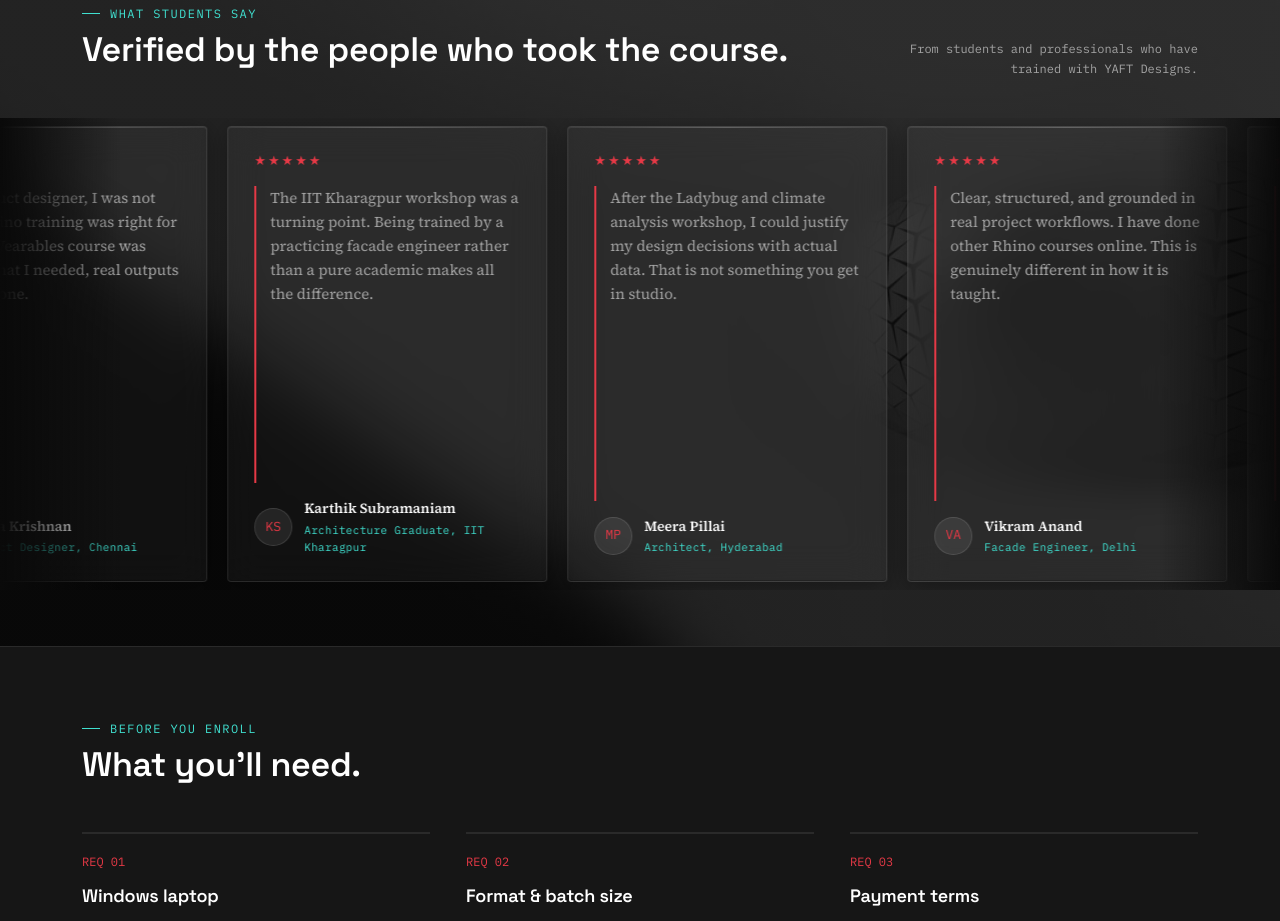
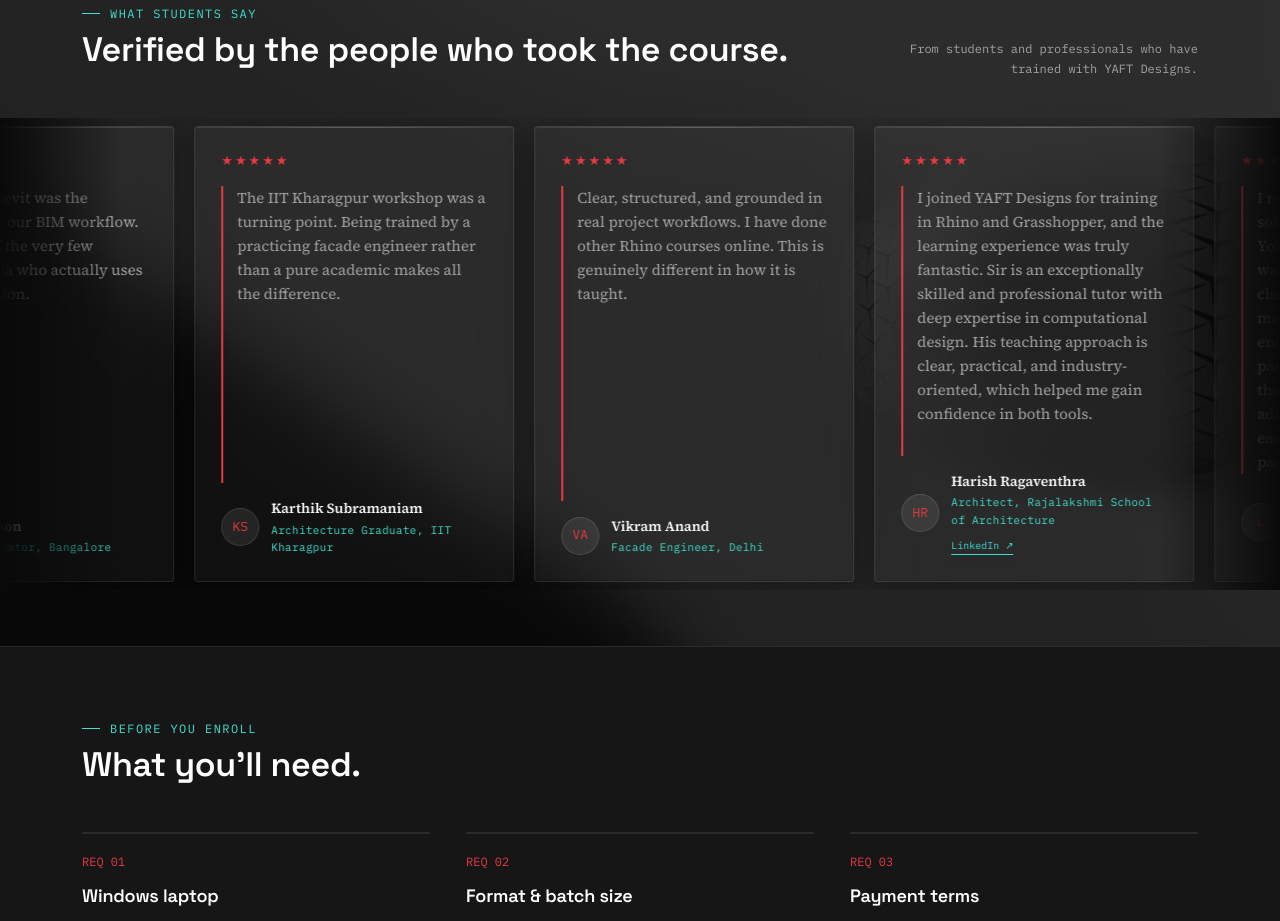
Before and after one commit to YAFTDesigns/yaftwebsite, a Next.js app: page /courses in a window 1280 px wide. Shown: the part 1600-2521 px from the top of the page. Built offline with nearby package versions, Linux system fonts and the light colour scheme; no server answers; the database is empty.

Commit message:
Remove 4 placeholder testimonials, keep 6 real + 4 placeholders

```diff
--- a/components/TestimonialsMarquee.tsx
+++ b/components/TestimonialsMarquee.tsx
@@ -53,23 +53,9 @@
     instagram: '',
   },
   {
-    quote: 'I went from zero parametric knowledge to scripting my own panel rationalization workflow in 3 weeks. The course is incredibly practical.',
-    name: 'Priya Nair',
-    title: 'M.Arch Student, VIT Vellore',
-    linkedin: '',
-    instagram: '',
-  },
-  {
     quote: 'Rhino.Inside.Revit was the missing link in our BIM workflow. Yokes is one of the very few trainers in India who actually uses this in production.',
     name: 'Rahul Menon',
     title: 'BIM Coordinator, Bangalore',
-    linkedin: '',
-    instagram: '',
-  },
-  {
-    quote: 'As a product designer, I was not sure if Rhino training was right for me. The Wearables course was exactly what I needed, real outputs from day one.',
-    name: 'Sneha Krishnan',
-    title: 'Product Designer, Chennai',
     linkedin: '',
     instagram: '',
   },
@@ -81,23 +67,9 @@
     instagram: '',
   },
   {
-    quote: 'After the Ladybug and climate analysis workshop, I could justify my design decisions with actual data. That is not something you get in studio.',
-    name: 'Meera Pillai',
-    title: 'Architect, Hyderabad',
-    linkedin: '',
-    instagram: '',
-  },
-  {
     quote: 'Clear, structured, and grounded in real project workflows. I have done other Rhino courses online. This is genuinely different in how it is taught.',
     name: 'Vikram Anand',
     title: 'Facade Engineer, Delhi',
-    linkedin: '',
-    instagram: '',
-  },
-  {
-    quote: 'I landed my current job specifically because I could demonstrate Grasshopper skills in my portfolio. YAFT Designs made that possible.',
-    name: 'Divya Ramesh',
-    title: 'Computational Designer, Pune',
     linkedin: '',
     instagram: '',
   },
```
